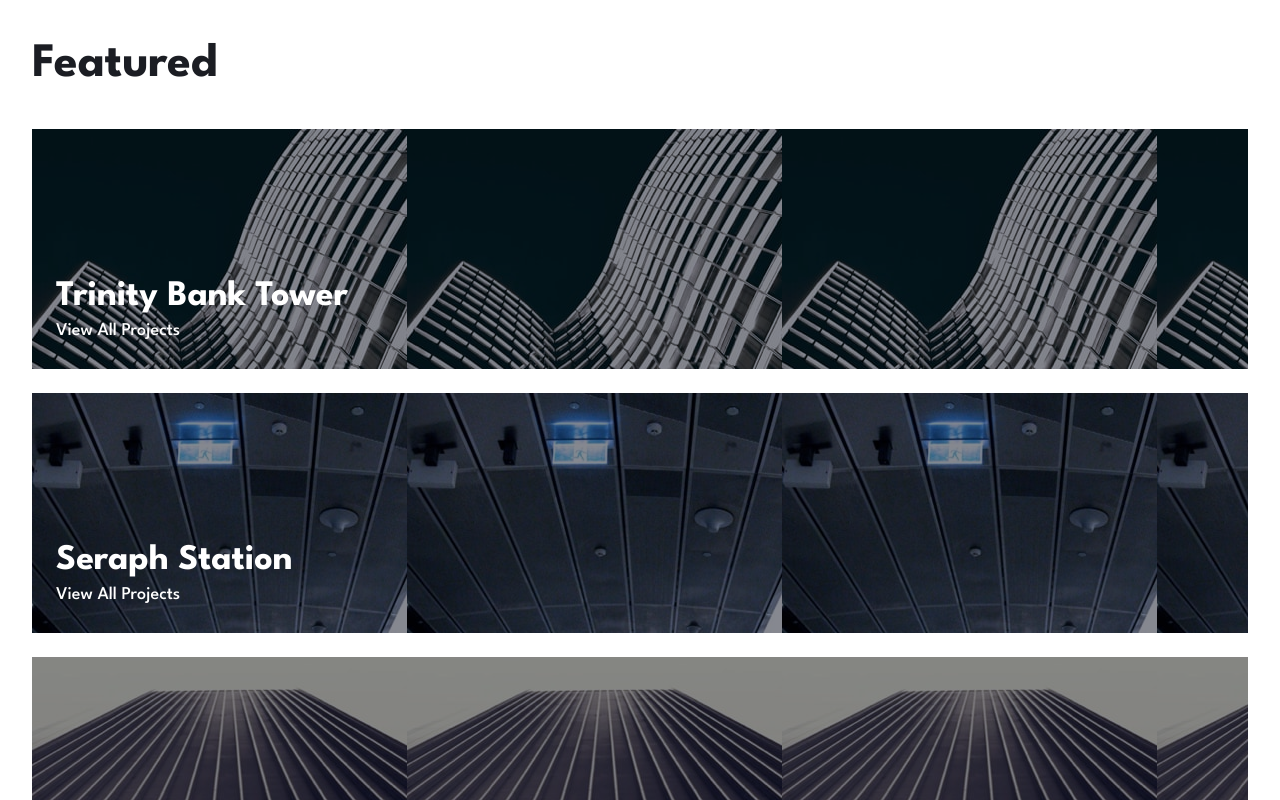
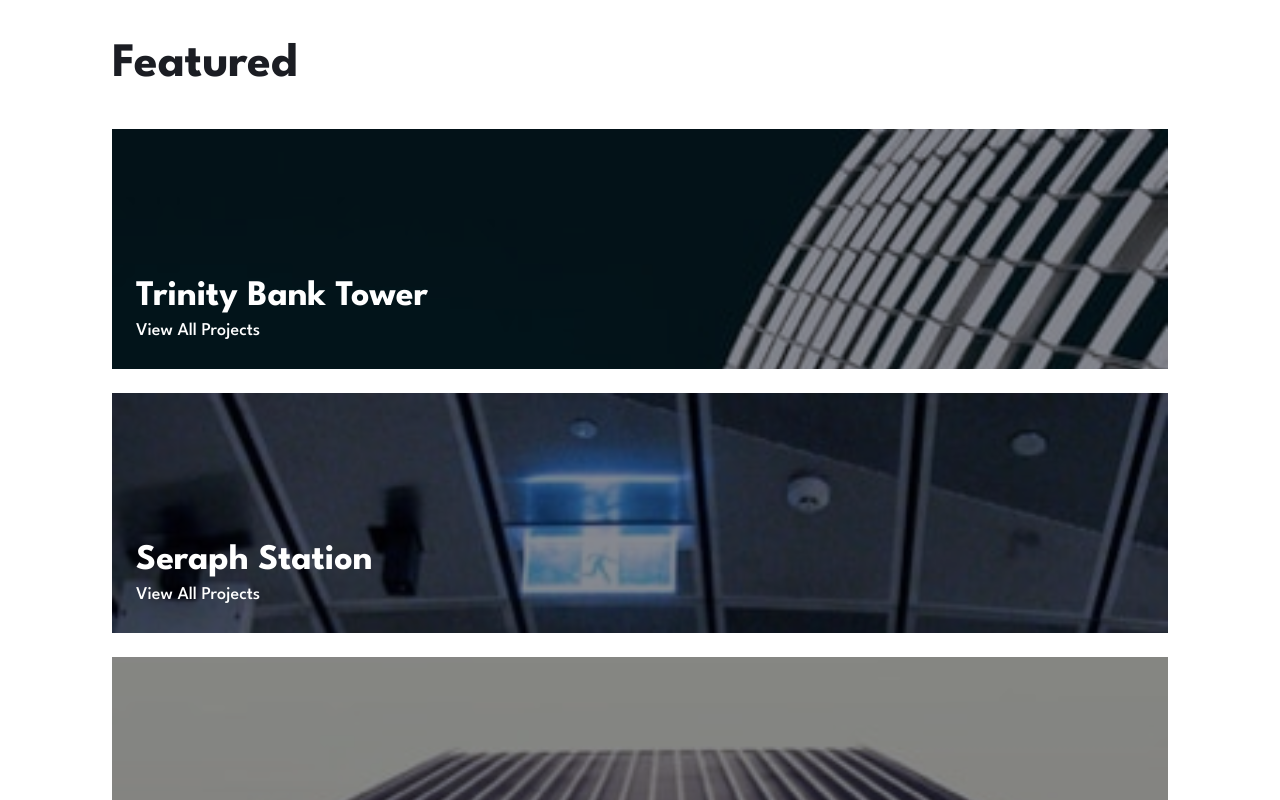
Before and after one commit to ccccchriz/arch-studio-website, a React (Vite) app: page / in a window 1280 px wide. Shown: the part 1160-1960 px from the top of the page. Built offline with nearby package versions, Linux system fonts and the light colour scheme.

Commit message:
desktop fixes

```diff
--- a/src/Pages/Home.tsx
+++ b/src/Pages/Home.tsx
@@ -63,7 +63,7 @@ export default function Home() {
           {featured.map((el, index) => (
             <li
               key={index}
-              className={`min-h-60 p-6 grid content-end ${el.image} bg-neutral-600 bg-opacity-60 bg-blend-overlay`}
+              className={`min-h-60 p-6 grid content-end ${el.image} bg-cover bg-neutral-600 bg-opacity-60 bg-blend-overlay`}
             >
               <h3 className="text-4xl font-bold">{el.title}</h3>
               <Link to={"/portfolio"} className="text-lg">
--- a/src/layouts/MainLayout.tsx
+++ b/src/layouts/MainLayout.tsx
@@ -26,7 +26,10 @@ export default function MainLayout({ children }: MainLayoutProps) {
   return (
     <>
       <Header isExpanded={isExpanded} setIsExpanded={setIsExpanded} />
-      <main ref={main} className="font-primary flex flex-col justify-center">
+      <main
+        ref={main}
+        className="font-primary flex flex-col justify-center desktop:max-w-[70rem] desktop:mx-auto"
+      >
         {children}
       </main>
       <ScrollRestoration />
```
